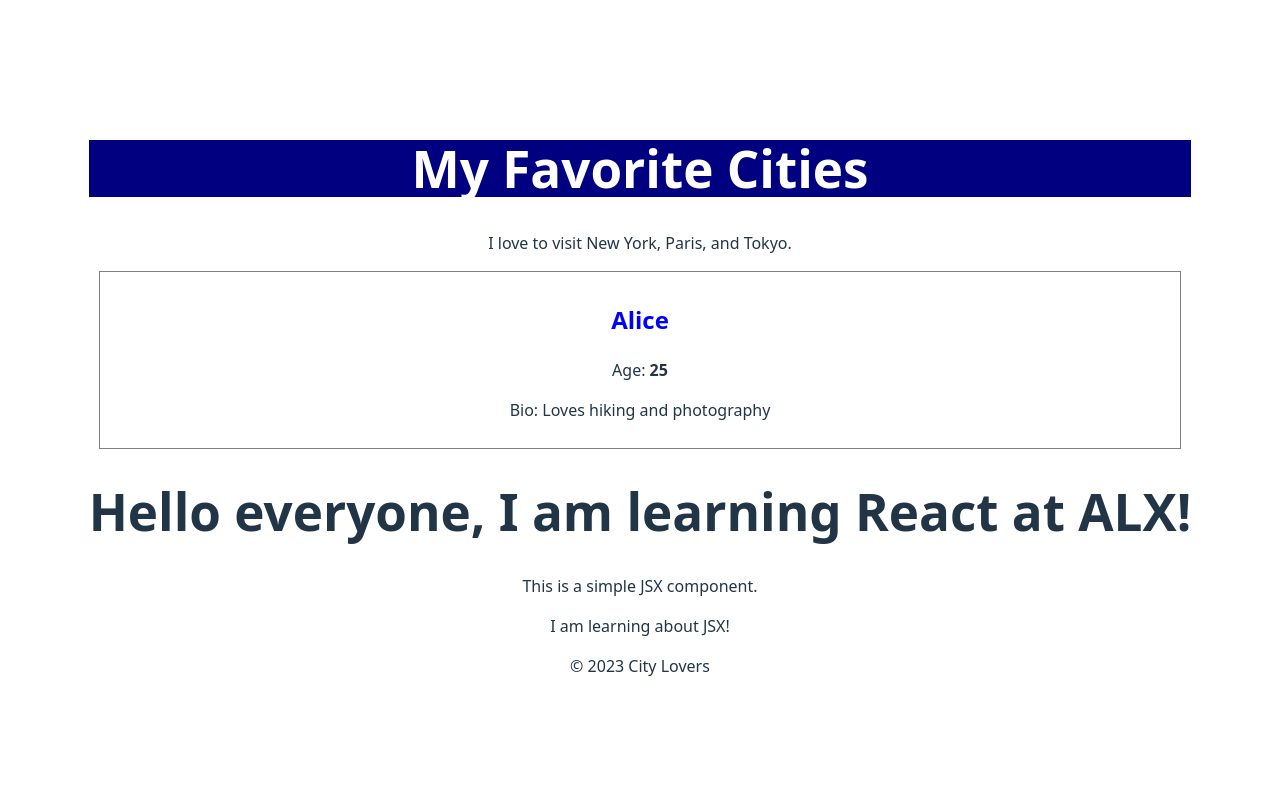
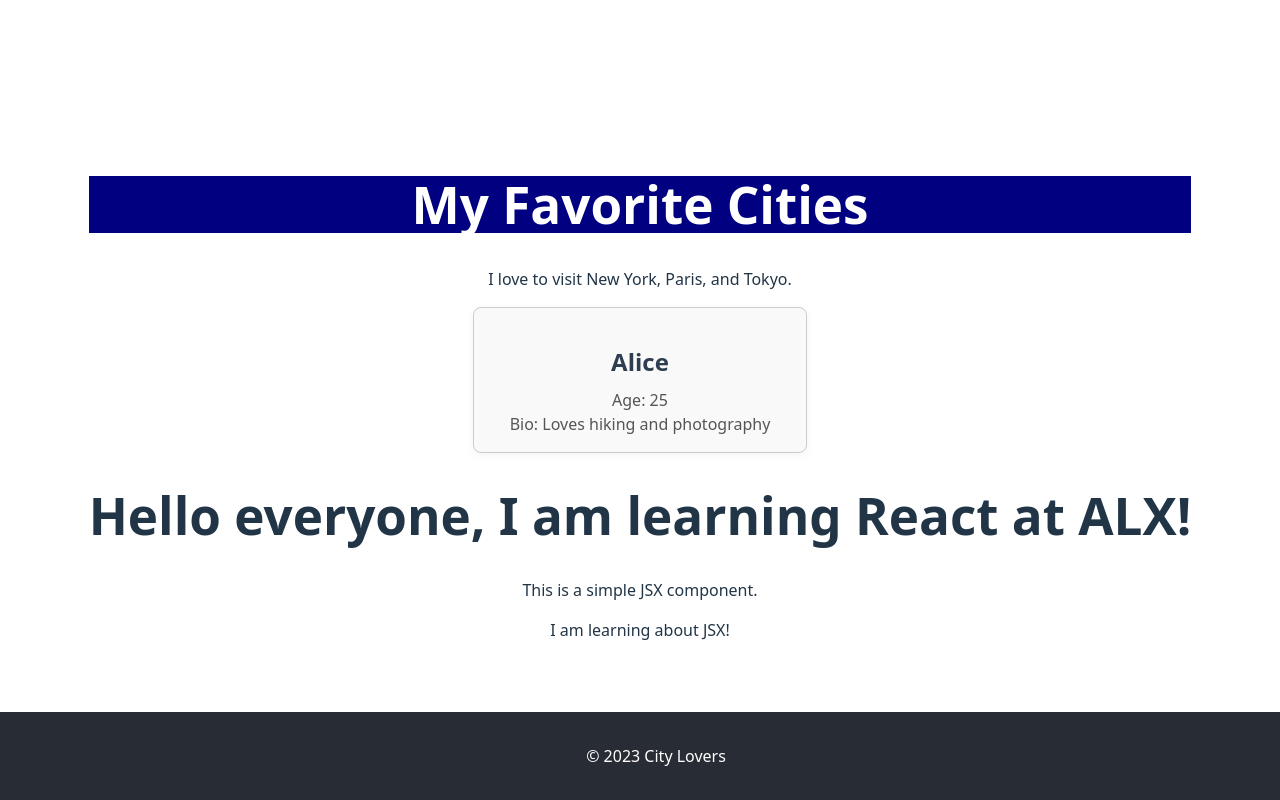
Before and after one commit to AnnCKaroki/alx-fe-reactjs, a React (Vite) app in the folder alx-react-app-new/: page / in a window 1280 px wide. Built offline with nearby package versions, Linux system fonts and the light colour scheme.

Commit message:
add inline styling

```diff
--- a/alx-react-app-new/src/components/Footer.jsx
+++ b/alx-react-app-new/src/components/Footer.jsx
@@ -1,10 +1,21 @@
+
+
 function Footer() {
+    const footerStyle = {
+        backgroundColor: '#282c34',
+        color: 'white',
+        textAlign: 'center',
+        padding: '1rem',
+        position: 'fixed',
+        left: 0,
+        bottom: 0,
+        width: '100%',
+    };
     return (
-        <footer>
+        <footer style={footerStyle}>
             <p>© 2023 City Lovers</p>
         </footer>
-
-    )
+    );
 }
 
 export default Footer;
--- a/alx-react-app-new/src/components/UserProfile.jsx
+++ b/alx-react-app-new/src/components/UserProfile.jsx
@@ -1,11 +1,28 @@
+
 const UserProfile = (props) => {
+   const profileStyle = {
+      border: '1px solid #ccc',
+      borderRadius: '8px',
+      padding: '1rem',
+      maxWidth: '300px',
+      margin: '1rem auto',
+      backgroundColor: '#f9f9f9',
+      boxShadow: '0 2px 8px rgba(0,0,0,0.05)'
+   };
+   const nameStyle = {
+      color: '#2c3e50',
+      marginBottom: '0.5rem',
+   };
+   const infoStyle = {
+      color: '#555',
+      margin: 0,
+   };
    return (
-      <div style={{ border: '1px solid gray', padding: '10px', margin: '10px' }}>
-        <h2 style={{ color: 'blue' }}>{props.name}</h2>
-        <p>Age: <span style={{ fontWeight: 'bold' }}>{props.age}</span></p>
-        <p>Bio: {props.bio}</p>
+      <div style={profileStyle}>
+         <h2 style={nameStyle}>{props.name}</h2>
+         <p style={infoStyle}>Age: {props.age}</p>
+         <p style={infoStyle}>Bio: {props.bio}</p>
       </div>
-
    );
 };
 
```
